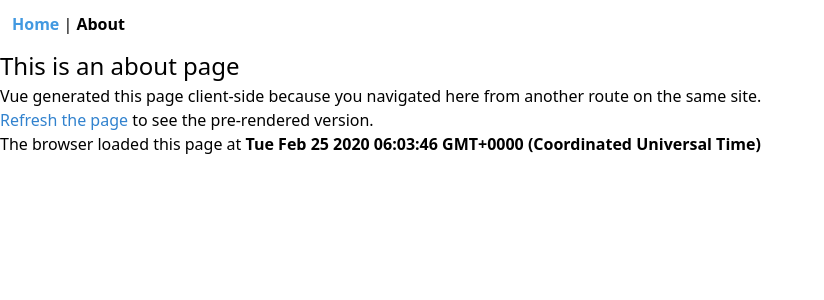
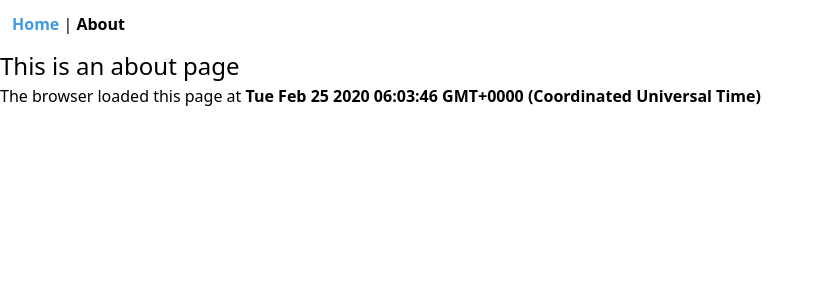
Before and after one commit to fgaeg/vuepre, a Vue app: page /about in a window 1280 px wide. Shown: the top 300 px of the page, without its empty margins (0-824 px from the left). Built offline with nearby package versions, Linux system fonts and the light colour scheme.

Commit message:
add lint fix command

```diff
--- a/package.json
+++ b/package.json
@@ -4,9 +4,10 @@
   "private": true,
   "scripts": {
     "serve": "vue-cli-service serve --open",
-    "serve:dist": "npm run build && http-server ./dist -o -p 3000",
+    "serve:dist": "npm run build && http-server dist -o -p 3000",
     "build": "vue-cli-service build",
-    "lint": "vue-cli-service lint"
+    "lint": "vue-cli-service lint",
+    "lintfix": "vue-cli-service lint --fix"
   },
   "dependencies": {
     "core-js": "^3.6.4",
--- a/src/views/About.vue
+++ b/src/views/About.vue
@@ -1,19 +1,6 @@
 <template>
   <div class="about p-3">
     <h1>This is an about page</h1>
-    <p v-if="buildTime">
-      <span id="intro">
-        Vue pre-rendered this page at <b>{{ buildTime }}</b> (before the browser ever saw it).
-      </span>
-    </p>
-    <template v-else>
-      <p>
-        Vue generated this page client-side because you navigated here from another route on the same site.
-      </p>
-      <p>
-        <a href="/about">Refresh the page</a> to see the pre-rendered version.
-      </p>
-    </template>
     <p>
       The browser loaded this page at
       <b>{{ loadTime }}</b>
@@ -23,15 +10,6 @@
 
 <script>
 export default {
-  asyncData() {
-    // Don't re-evaluate buildTime when the client loads this page in the
-    // browser.
-    if (!process.client) {
-      return {
-        buildTime: new Date()
-      };
-    }
-  },
   // Vue evaluates data variables at page render time and again every time the
   // browser loads this page.
   data: function() {
```
